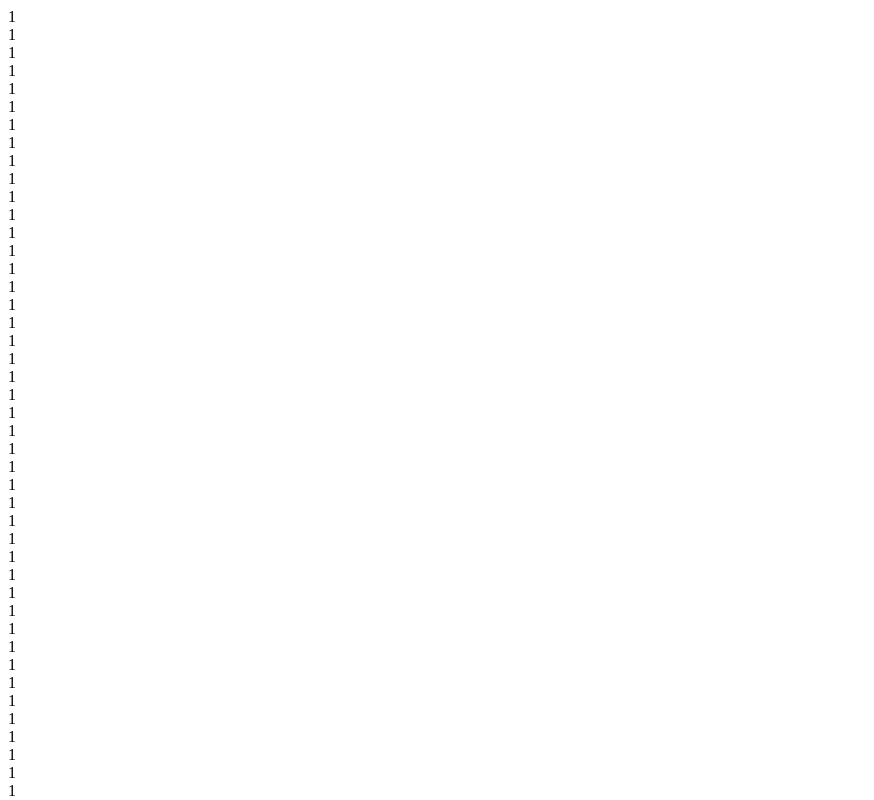
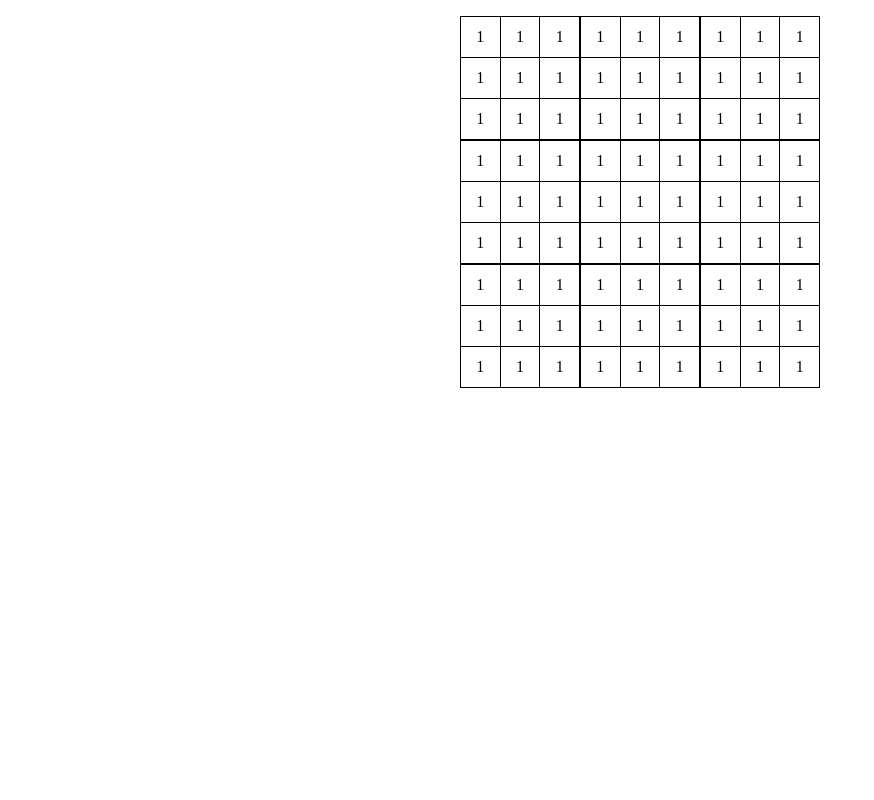
Before and after one commit to capelski/sudoku-generator, a React app: page / in a window 1280 px wide. Shown: the top 800 px of the page, without its empty margins (0-874 px from the left). Built offline with nearby package versions, Linux system fonts and the light colour scheme.

Commit message:
feat: setup sass

```diff
--- a/package.json
+++ b/package.json
@@ -20,8 +20,12 @@
         "@types/react": "16.9.34",
         "@types/react-dom": "16.9.6",
         "awesome-typescript-loader": "5.2.1",
+        "css-loader": "3.5.2",
         "html-loader": "1.1.0",
         "html-webpack-plugin": "4.2.0",
+        "node-sass": "4.13.1",
+        "sass-loader": "8.0.2",
+        "style-loader": "1.1.3",
         "typescript": "3.8.3",
         "webpack": "4.42.1",
         "webpack-cli": "3.3.11",
--- a/src/index.tsx
+++ b/src/index.tsx
@@ -1,6 +1,7 @@
 import React from 'react';
 import ReactDOM from 'react-dom';
 import { Grid } from './components/grid';
+import './style/main.scss';
 
 const App = () => <Grid size={9} />;
 
--- /dev/null
+++ b/src/style/main.scss
@@ -0,0 +1,87 @@
+$cellSize: 40px;
+
+.sudoku-grid {
+    margin-top: 16px;
+    margin-bottom: 16px;
+
+    .sudoku-row {
+        display: flex;
+        margin: auto;
+
+        .sudoku-cell {
+            width: $cellSize;
+            height: $cellSize;
+            border-left: 1px solid black;
+            border-top: 1px solid black;
+            display: flex;
+            justify-content: center;
+            align-items: center;
+
+            &:last-child {
+                border-right: 1px solid black;
+            }
+
+            &.highlighted-cell {
+                background-color: lightblue;
+            }
+        }
+
+        &:last-child {
+            .sudoku-cell {
+                border-bottom: 1px solid black;
+            }
+        }
+    }
+
+    &.size-4 {
+        .sudoku-row {
+            width: $cellSize * 4;
+
+            .sudoku-cell {
+                &:nth-child(2n + 3) {
+                    border-left: 2px solid black;
+
+                    &:last-child {
+                        border-left: 1px solid black;
+                    }
+                }
+            }
+
+            &:nth-child(2n + 3) {
+                .sudoku-cell {
+                    border-top: 2px solid black;
+
+                    &:last-child {
+                        border-left: 1px solid black;
+                    }
+                }
+            }
+        }
+    }
+
+    &.size-9 {
+        .sudoku-row {
+            width: $cellSize * 9;
+
+            .sudoku-cell {
+                &:nth-child(3n + 4) {
+                    border-left: 2px solid black;
+
+                    &:last-child {
+                        border-left: 1px solid black;
+                    }
+                }
+            }
+
+            &:nth-child(3n + 4) {
+                .sudoku-cell {
+                    border-top: 2px solid black;
+
+                    &:last-child {
+                        border-left: 1px solid black;
+                    }
+                }
+            }
+        }
+    }
+}
--- a/webpack.config.js
+++ b/webpack.config.js
@@ -10,6 +10,17 @@ module.exports = {
                 query: {
                     configFileName: './tsconfig.json'
                 }
+            },
+            {
+                test: /\.scss$/,
+                use: [
+                    // Creates `style` nodes from JS strings
+                    'style-loader',
+                    // Translates CSS into CommonJS
+                    'css-loader',
+                    // Compiles Sass to CSS
+                    'sass-loader'
+                ]
             },
             {
                 test: /\.html$/,
@@ -28,6 +39,6 @@ module.exports = {
         })
     ],
     resolve: {
-        extensions: ['.js', '.ts', '.tsx']
+        extensions: ['.js', '.scss', '.ts', '.tsx']
     }
 };
```
Also changed, not shown: 1 other file (tests, documents, lock files or other folders).
